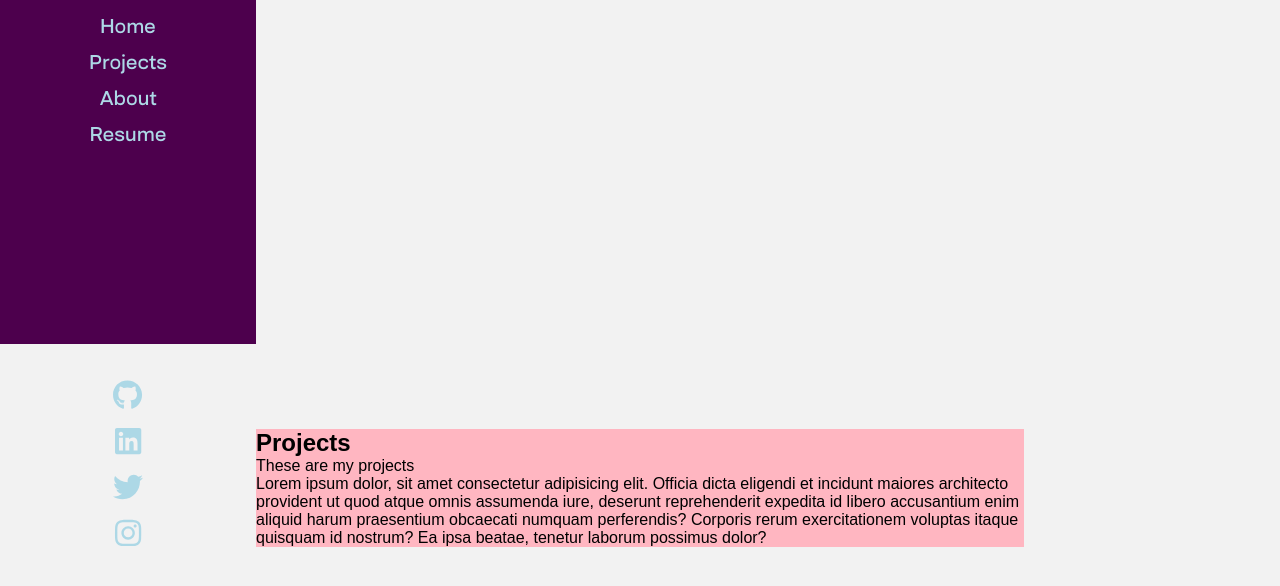
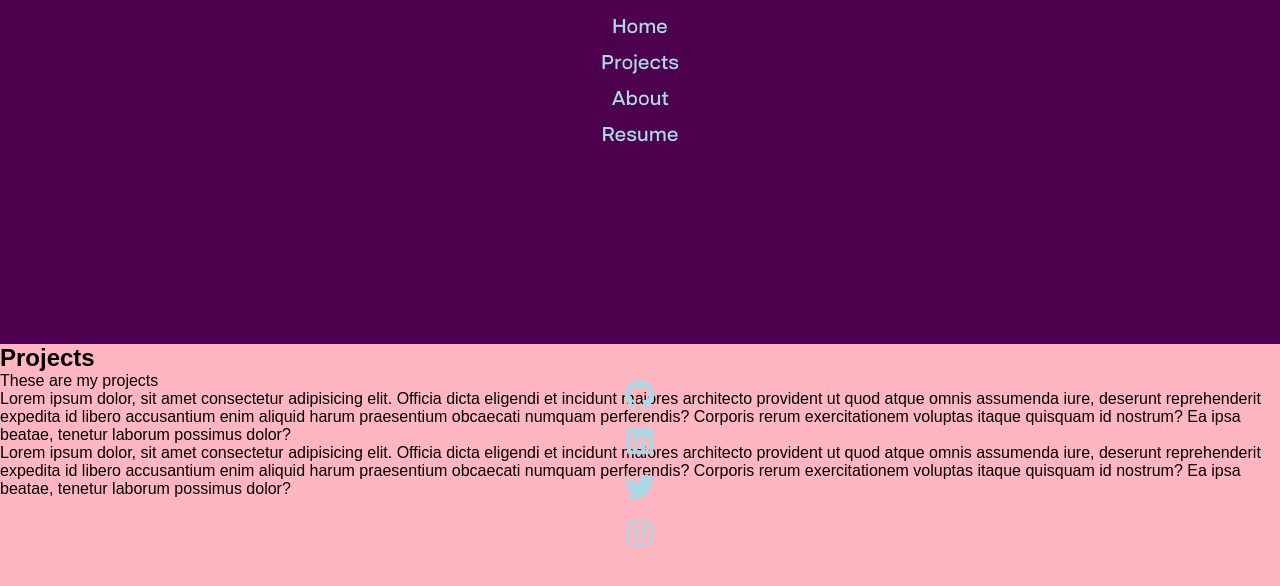
Before and after one commit to franco-ortega/portfolio-beta-01, a Next.js app: page /projects in a window 1280 px wide. Both pictures are taken after a click on the button "Welcome". Shown: the top 586 px of the page. Built offline with nearby package versions, Linux system fonts and the light colour scheme.

Commit message:
replace flex with grid in Layout

```diff
--- a/components/footer/Footer.module.scss
+++ b/components/footer/Footer.module.scss
@@ -1,10 +1,11 @@
 @use '../../styles/scss/' as *;
 
 .Footer {
-  grid-column: 1 / 6;
-  grid-row: 5 / 6;
+  // grid-column: 1 / 6;
+  // grid-row: 5 / 6;
 
-  align-self: flex-end;
+  // height: fit-content;
+  // align-self: flex-end;
 
   background-color: var(--nav-bar-bgcolor);
   padding: 0.25rem;
--- a/components/home/Home.module.scss
+++ b/components/home/Home.module.scss
@@ -1,8 +1,9 @@
 @use '../../styles/scss/' as *;
 
 .Home {
-  // grid-column: 1 / 6;
+  // grid-column: 2 / 8;
   // grid-row: 2 / 5;
+  width: 80%;
 
   background-color: hsla(39, 58%, 57%, 0.5);
   border-radius: 0.25rem;
--- a/components/layout/Layout.module.scss
+++ b/components/layout/Layout.module.scss
@@ -3,20 +3,11 @@
 .Layout {
   background-color: hsl(0, 0%, 95%);
   min-height: 100vh;
+  // overflow: auto;
 
-  // display: flex;
-  // flex-direction: column;
-  // justify-content: space-between;
   display: grid;
-  grid-template-columns: repeat(5, 1fr);
-  grid-template-rows: repeat(5);
-  // grid-template-rows: repeat(1fr 5fr 1fr);
-
-  main {
-    // height: 80vh;
-    grid-column: 2 / 5;
-    grid-row: 2 / 5;
-  }
+  // grid-template-columns: repeat(1, 1fr);
+  grid-template-rows: auto 1fr auto;
 
   @include motion-allowed() {
     animation: fadeIn 1000ms ease forwards;
--- a/components/layoutInner/LayoutInner.module.scss
+++ b/components/layoutInner/LayoutInner.module.scss
@@ -1,13 +1,16 @@
 @use '../../styles/scss/' as *;
 
 .LayoutInner {
-  // grid-column: 1 / 8;
-  // grid-row: 1 / 5;
+  // grid-row: 2 / 3;
 
   // display: grid;
   // grid-template-columns: repeat(8, 1fr);
-  // grid-template-rows: repeat(4, 1fr);
-  // grid-template-rows: repeat(1, 1fr);
+  // grid-template-rows: repeat(5, 1fr);
+
+  display: flex;
+
+  height: 100%;
+  // overflow: auto;
 
   @include media-query(tablet) {
     // grid-template-columns: repeat(9, 1fr);
--- a/components/projects/Projects.jsx
+++ b/components/projects/Projects.jsx
@@ -13,6 +13,14 @@ const Projects = () => {
         rerum exercitationem voluptas itaque quisquam id nostrum? Ea ipsa
         beatae, tenetur laborum possimus dolor?
       </p>
+      <p>
+        Lorem ipsum dolor, sit amet consectetur adipisicing elit. Officia dicta
+        eligendi et incidunt maiores architecto provident ut quod atque omnis
+        assumenda iure, deserunt reprehenderit expedita id libero accusantium
+        enim aliquid harum praesentium obcaecati numquam perferendis? Corporis
+        rerum exercitationem voluptas itaque quisquam id nostrum? Ea ipsa
+        beatae, tenetur laborum possimus dolor?
+      </p>
     </div>
   );
 };
--- a/components/projects/Projects.module.scss
+++ b/components/projects/Projects.module.scss
@@ -1,6 +1,11 @@
 .Projects {
   background-color: lightpink;
 
+  // grid-column: 1 / 9;
+  // grid-row: 1 / 6;
+
+  overflow: auto;
+
   // grid-column: 1 / 6;
-  grid-row: 2 / 5;
+  // grid-row: 2 / 5;
 }
--- a/components/sidebar/Sidebar.module.scss
+++ b/components/sidebar/Sidebar.module.scss
@@ -1,9 +1,9 @@
 @use '../../styles/scss/' as *;
 
 .Sidebar {
-  grid-column: 1 / 8;
-  grid-row: 1 / 2;
-  height: fit-content;
+  // grid-column: 1 / 8;
+  // grid-row: 1 / 2;
+  // height: fit-content;
 
   background-color: var(--nav-bar-bgcolor);
   padding: 0.5rem;
```
